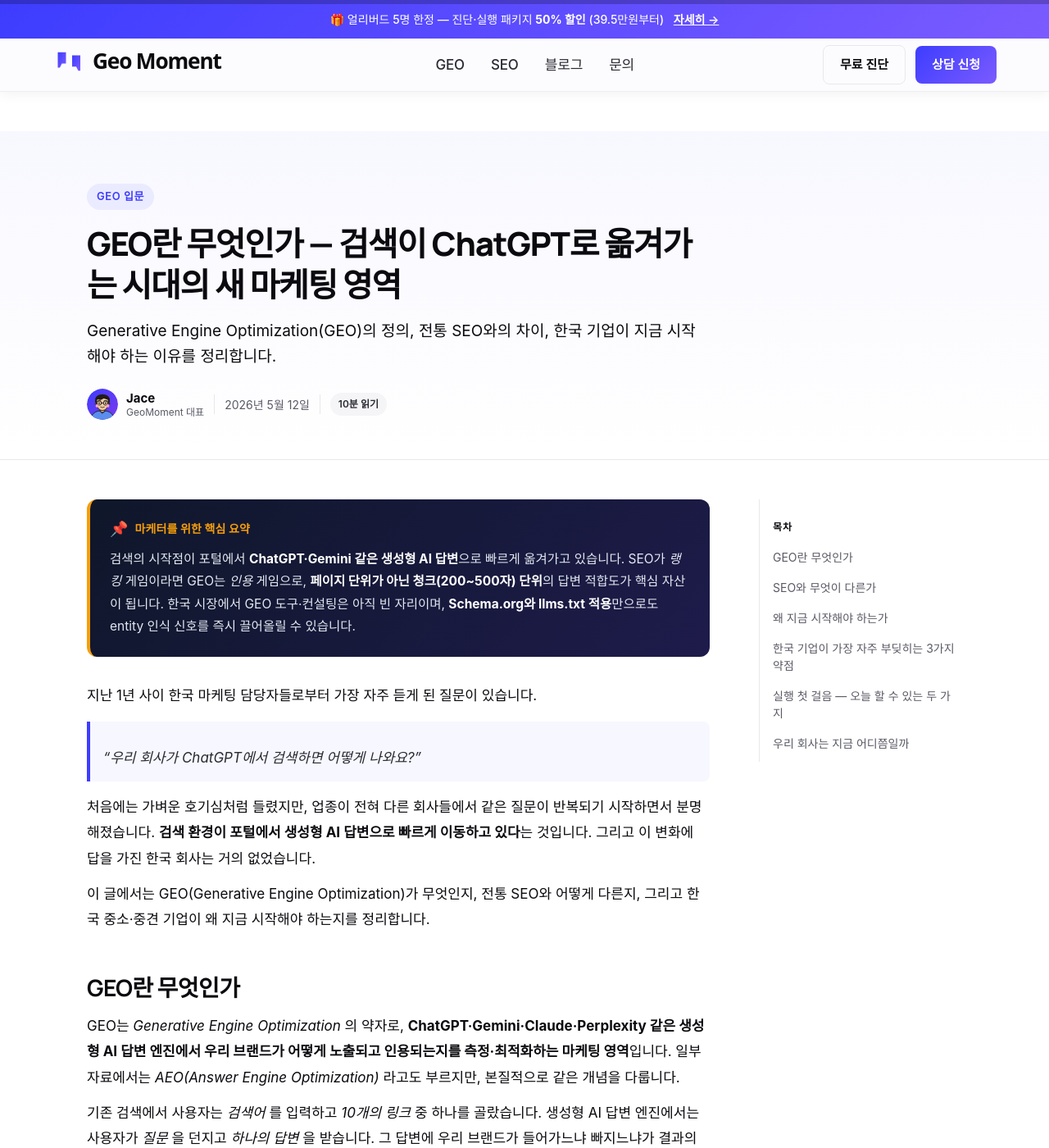
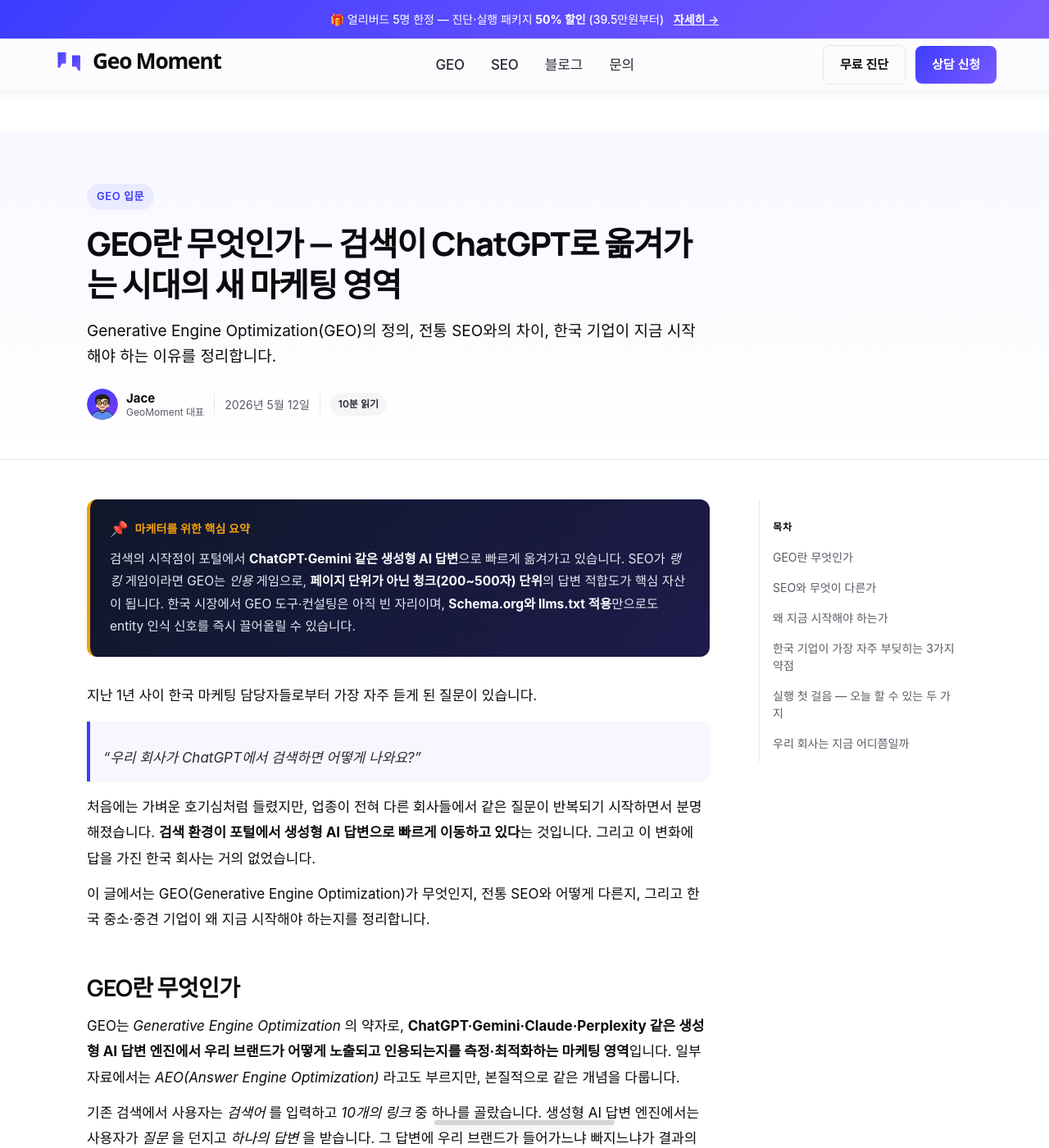
Before and after one commit to 80tt080997-ctrl/geomoment-site, a Jekyll site: the page built from _posts/2026-05-12-geo-introduction.md, in a window 1280 px wide and 1400 px high. Shown: the whole window at 82% size. Built offline with Jekyll 4.4.1, drawn with Linux system fonts in a browser that asks for light colours; some web fonts are replaced.

Commit message:
Move reading progress bar to small bottom-center pill
Moves the bar from a top-fixed full-width strip to a 220x6px pill anchored 28px above the bottom edge (centered with translateX). Uses a translucent slate track + indigo→violet gradient fill + blur backdrop + soft shadow, so it floats over content without competing with the header banner. Mobile gets a 180x5px variant 20px from the bottom.

```diff
--- a/assets/css/blog.css
+++ b/assets/css/blog.css
@@ -158,20 +158,29 @@
 
 .post-progress {
   position: fixed;
-  top: 0;
-  left: 0;
-  width: 100%;
-  height: 5px;
-  background: rgba(0, 0, 0, 0.22);
+  bottom: 28px;
+  left: 50%;
+  transform: translateX(-50%);
+  width: 220px;
+  height: 6px;
+  background: rgba(15, 23, 42, 0.18);
+  border-radius: 999px;
   z-index: 9999;
   pointer-events: none;
+  overflow: hidden;
+  backdrop-filter: blur(8px);
+  -webkit-backdrop-filter: blur(8px);
+  box-shadow: 0 4px 14px rgba(15, 23, 42, 0.12);
 }
 .post-progress-fill {
   height: 100%;
   width: 0%;
-  background: #FFFFFF;
-  transition: width 0.08s linear;
-  box-shadow: 0 0 10px rgba(255, 255, 255, 0.85), 0 0 4px rgba(255, 255, 255, 1);
+  background: linear-gradient(90deg, #3D3DFF 0%, #7C3AED 100%);
+  border-radius: 999px;
+  transition: width 0.12s linear;
+}
+@media (max-width: 768px) {
+  .post-progress { bottom: 20px; width: 180px; height: 5px; }
 }
 
 /* ==========================================================================
```
